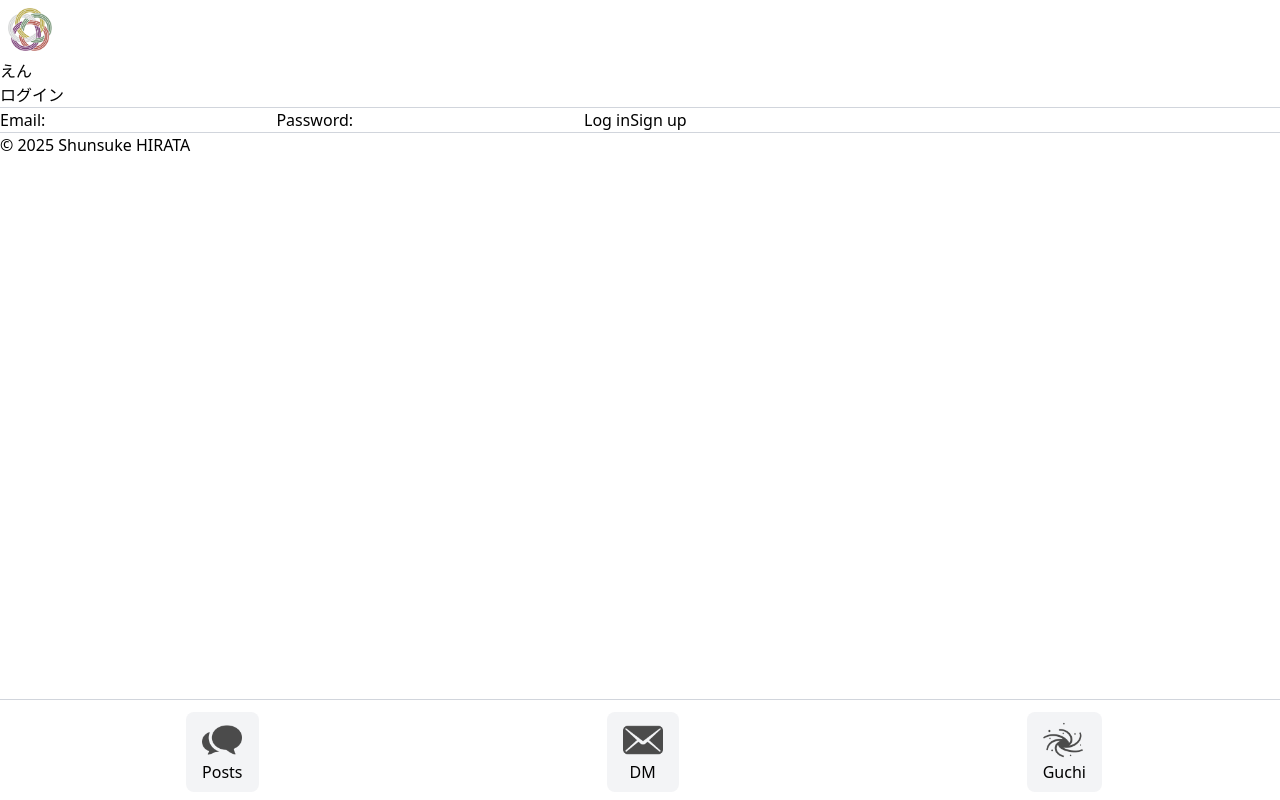
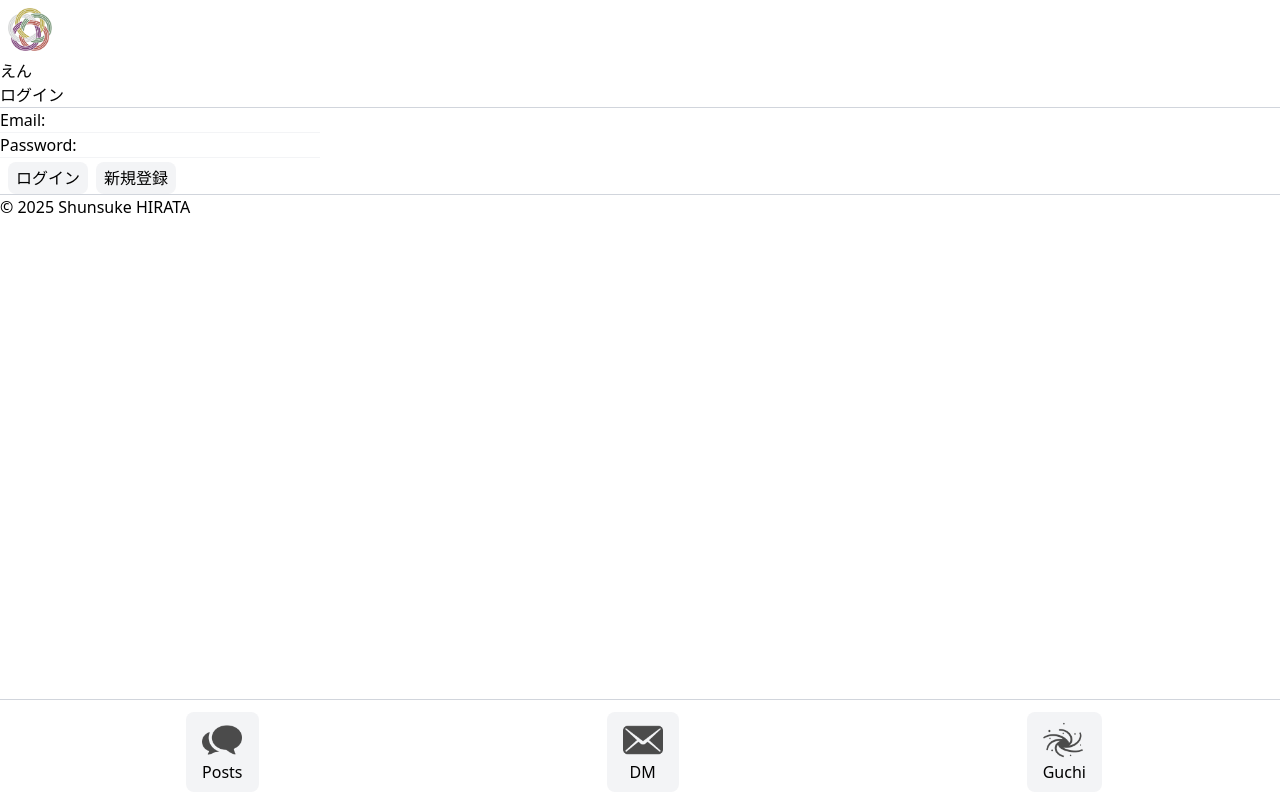
Before and after one commit to Shunsuke0205/message-board-site-on-vercel, a Next.js app: page /login in a window 1280 px wide. Built offline with nearby package versions, Linux system fonts and the light colour scheme; no server answers.

Commit message:
impl: css

```diff
--- a/src/app/login/page.tsx
+++ b/src/app/login/page.tsx
@@ -1,14 +1,28 @@
-import { login, signup } from './actions'
+import { login, signup } from "./actions"
 
 export default function LoginPage() {
   return (
     <form>
-      <label htmlFor="email">Email:</label>
-      <input id="email" name="email" type="email" required />
-      <label htmlFor="password">Password:</label>
-      <input id="password" name="password" type="password" required />
-      <button formAction={login}>Log in</button>
-      <button formAction={signup}>Sign up</button>
+      <div className="max-w-xs border-b border-gray-100">
+        <label htmlFor="email">Email:</label>
+        <input id="email" name="email" type="email" required />
+      </div>
+      <div className="max-w-xs border-b border-gray-100">
+        <label htmlFor="password">Password:</label>
+        <input id="password" name="password" type="password" required />
+      </div>
+      <button
+        formAction={login}
+        className="mt-1 ml-2 px-2 py-1 bg-gray-100 cursor-pointer rounded-lg"
+      >
+        ログイン
+      </button>
+      <button
+        formAction={signup}
+        className="mt-1 ml-2 px-2 py-1 bg-gray-100 cursor-pointer rounded-lg"
+      >
+        新規登録
+      </button>
     </form>
   )
 }
```
